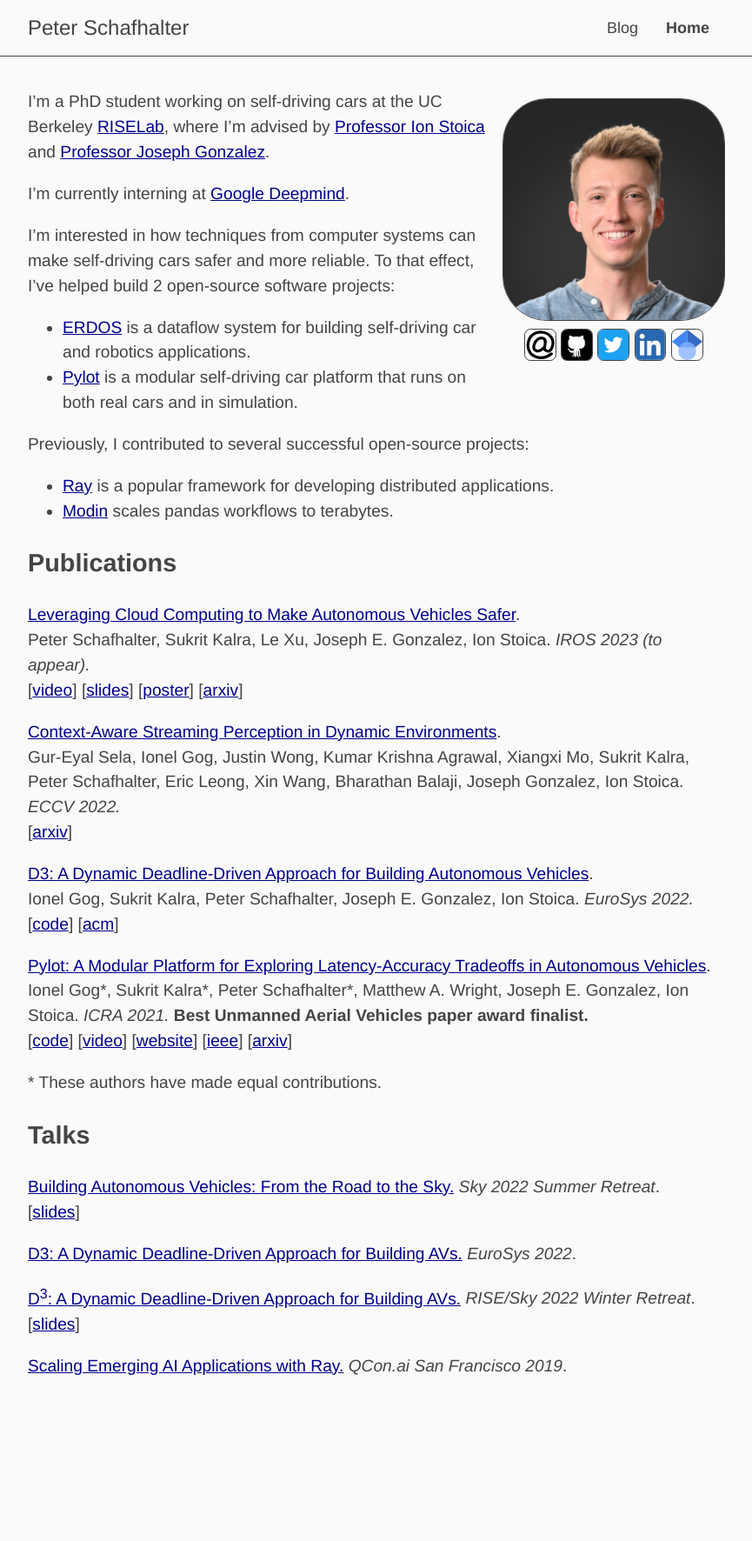
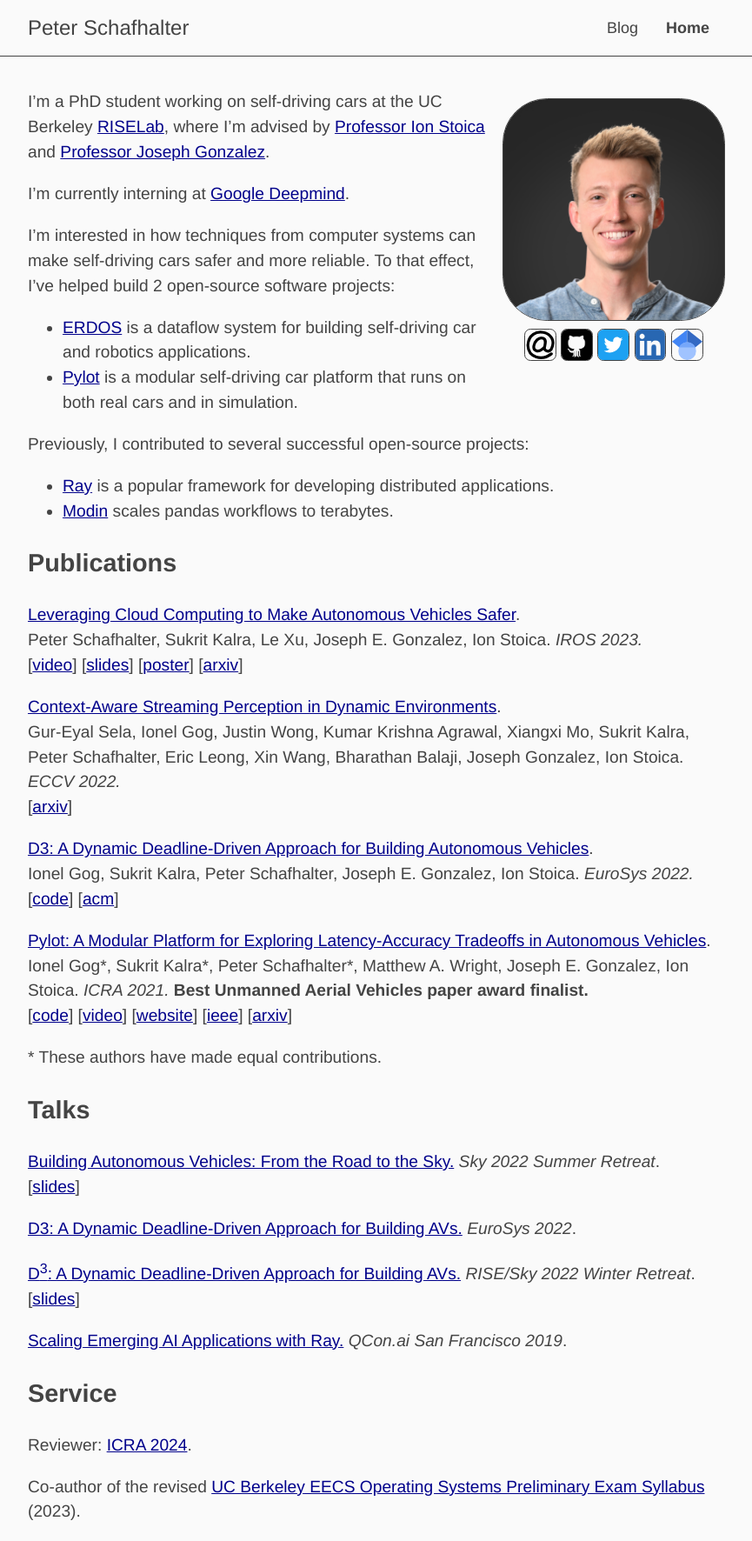
Before and after one commit to pschafhalter/pschafhalter.github.io, a Jekyll site: the page built from index.md, in a window 1280 px wide. Shown: the whole page at 87% size, without its empty margins (208-1073 px from the left). Built offline with Jekyll 4.4.1, drawn with Linux system fonts in a browser that asks for light colours; before the commit the page ends 1605 px from its top, so only the background shows below that.

Commit message:
Add service

```diff
--- a/index.md
+++ b/index.md
@@ -29,7 +29,7 @@
 ## Publications
 
 [Leveraging Cloud Computing to Make Autonomous Vehicles Safer](/data/papers/2023-iros-cloud-av-safety.pdf). \
-Peter Schafhalter, Sukrit Kalra, Le Xu, Joseph E. Gonzalez, Ion Stoica. *IROS 2023 (to appear).* \
+Peter Schafhalter, Sukrit Kalra, Le Xu, Joseph E. Gonzalez, Ion Stoica. *IROS 2023.* \
 \[[video](https://youtu.be/X3VuA_Tt064)\]
 \[[slides](/data/documents/iros-2023/2023-iros-cloud-avs-slides.pdf)\]
 \[[poster](/data/documents/iros-2023/2023-iros-cloud-avs-poster.pdf)\]
@@ -65,3 +65,9 @@
 \[[slides](https://drive.google.com/file/d/1_srYqYek0LlJ6nbCpJr9fvDElJ81R9qc/view?usp=sharing)\]
 
 [Scaling Emerging AI Applications with Ray.](https://www.infoq.com/presentations/scale-ai-ray/) *QCon.ai San Francisco 2019*.
+
+## Service
+
+Reviewer: [ICRA 2024](https://2024.ieee-icra.org/).
+
+Co-author of the revised [UC Berkeley EECS Operating Systems Preliminary Exam Syllabus](https://ucbosprelim.samkumar.org/) (2023).
```
Also changed, not shown: 1 other file.
